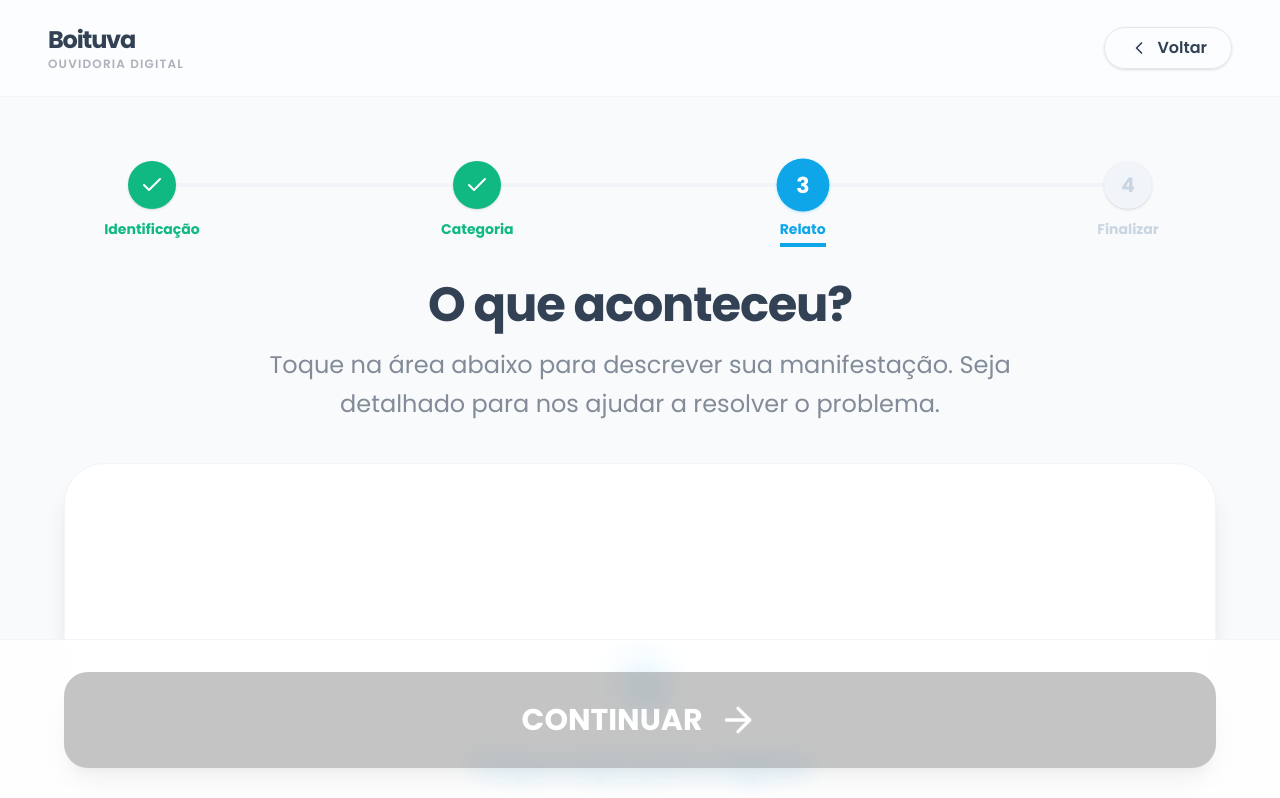
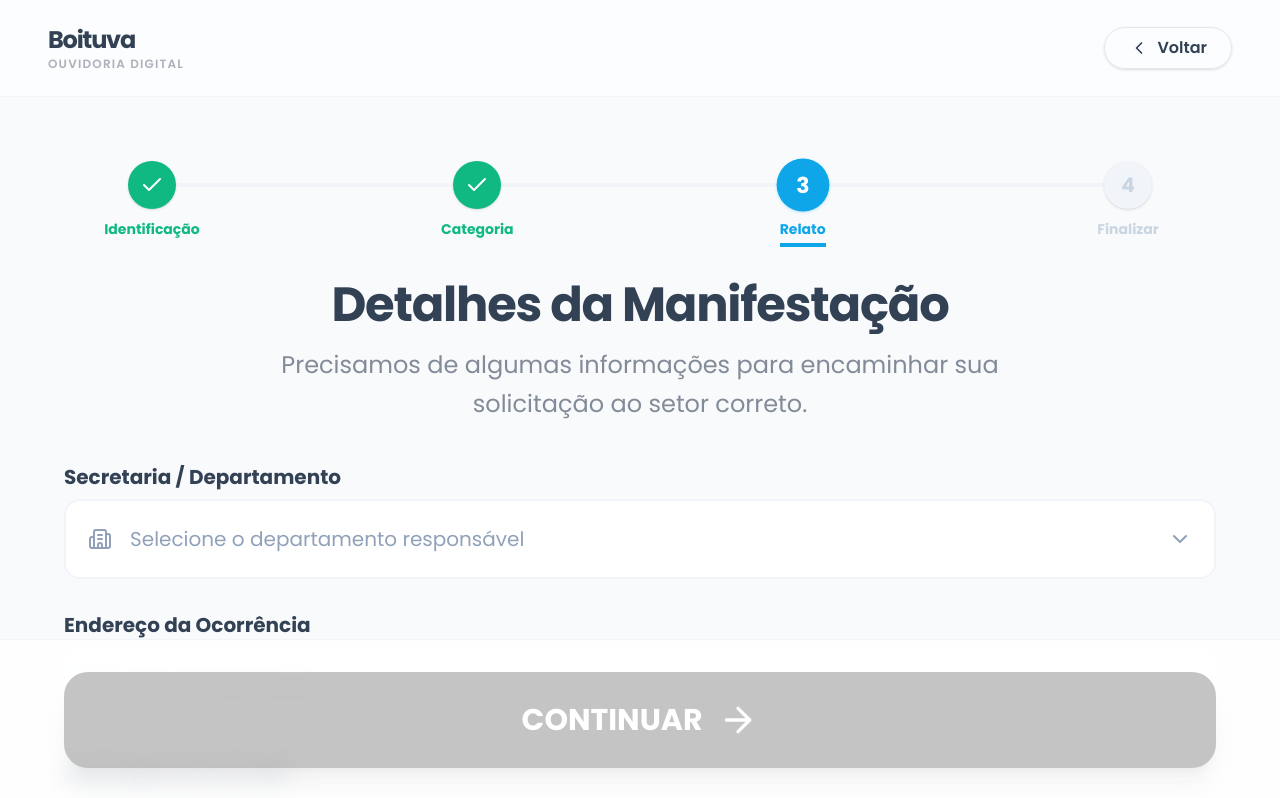
Before and after one commit to joaoSilva240/ouvidoria-ativa-boituva, a Next.js app: page /registro/relato in a window 1280 px wide. Shown: the top 798 px of the page. Built offline with nearby package versions, Linux system fonts and the light colour scheme.

Commit message:
feat: implement wizard state management and update form fields

```diff
--- a/src/app/registro/categoria/page.tsx
+++ b/src/app/registro/categoria/page.tsx
@@ -6,6 +6,7 @@ import { motion } from "framer-motion";
 import { Stepper } from "@/components/wizard/Stepper";
 import { CategoryCard } from "@/components/wizard/CategoryCard";
 import { useRouter } from "next/navigation";
+import { useManifestacao } from "@/contexts/ManifestacaoContext";
 
 const categories = [
     { id: "elogio", label: "Elogio", icon: ThumbsUp, color: "#10B981" }, // Verde Natureza
@@ -16,8 +17,16 @@ const categories = [
 ];
 
 export default function CategoriaPage() {
-    const [selected, setSelected] = useState<string | null>(null);
+    const { data, setCategoria } = useManifestacao();
+    const [selected, setSelected] = useState<string | null>(data.categoria);
     const router = useRouter();
+
+    const handleContinue = () => {
+        if (selected) {
+            setCategoria(selected);
+            router.push("/registro/relato");
+        }
+    };
 
     return (
         <div className="flex flex-col items-center max-w-6xl mx-auto pb-20">
@@ -62,7 +71,7 @@ export default function CategoriaPage() {
             <motion.button
                 whileTap={{ scale: 0.98 }}
                 disabled={!selected}
-                onClick={() => router.push("/registro/relato")}
+                onClick={handleContinue}
                 className="w-full h-24 bg-primary text-white rounded-[24px] text-3xl font-bold flex items-center justify-center gap-4 shadow-xl shadow-primary/20 disabled:opacity-50 disabled:grayscale transition-all"
             >
                 CONTINUAR
--- a/src/app/registro/identificacao/page.tsx
+++ b/src/app/registro/identificacao/page.tsx
@@ -6,6 +6,7 @@ import { motion, AnimatePresence } from "framer-motion";
 import { Stepper } from "@/components/wizard/Stepper";
 import { FormInput } from "@/components/wizard/FormInput";
 import { useRouter } from "next/navigation";
+import { useManifestacao } from "@/contexts/ManifestacaoContext";
 import { clsx, type ClassValue } from "clsx";
 import { twMerge } from "tailwind-merge";
 
@@ -14,8 +15,16 @@ function cn(...inputs: ClassValue[]) {
 }
 
 export default function IdentificacaoPage() {
-    const [mode, setMode] = useState<"identificado" | "anonimo">("identificado");
+    const { data, setIdentificacao } = useManifestacao();
+    const [mode, setMode] = useState<"identificado" | "anonimo">(data.identificacao.mode);
+    const [nome, setNome] = useState(data.identificacao.nome);
+    const [contato, setContato] = useState(data.identificacao.contato);
     const router = useRouter();
+
+    const handleContinue = () => {
+        setIdentificacao({ mode, nome: mode === 'identificado' ? nome : '', contato: mode === 'identificado' ? contato : '' });
+        router.push("/registro/categoria");
+    };
 
     return (
         <div className="flex flex-col items-center max-w-5xl mx-auto">
@@ -89,12 +98,16 @@ export default function IdentificacaoPage() {
                                 label="Nome Completo"
                                 placeholder="Toque para digitar seu nome"
                                 icon={User}
+                                value={nome}
+                                onChange={(e) => setNome(e.target.value)}
                             />
                             <FormInput
                                 label="E-mail ou Telefone"
                                 placeholder="exemplo@email.com ou (15) 99999-9999"
                                 icon={Mail}
                                 className="bg-slate-50/50"
+                                value={contato}
+                                onChange={(e) => setContato(e.target.value)}
                             />
                         </motion.div>
                     ) : (
@@ -114,7 +127,7 @@ export default function IdentificacaoPage() {
 
                 <motion.button
                     whileTap={{ scale: 0.98 }}
-                    onClick={() => router.push("/registro/categoria")}
+                    onClick={handleContinue}
                     className="w-full h-20 bg-primary text-white rounded-[24px] text-2xl font-bold flex items-center justify-center gap-3 shadow-lg shadow-primary/20 mt-4 transition-transform hover:brightness-105"
                 >
                     Continuar
--- a/src/app/registro/layout.tsx
+++ b/src/app/registro/layout.tsx
@@ -1,4 +1,5 @@
 import { WizardHeader } from "@/components/wizard/WizardHeader";
+import { ManifestacaoProvider } from "@/contexts/ManifestacaoContext";
 
 export default function WizardLayout({
     children,
@@ -6,11 +7,13 @@ export default function WizardLayout({
     children: React.ReactNode;
 }) {
     return (
+        <ManifestacaoProvider>
             <div className="min-h-screen bg-slate-50">
                 <WizardHeader />
                 <main className="container mx-auto px-4 py-8">
                     {children}
                 </main>
             </div>
+        </ManifestacaoProvider>
     );
 }
--- a/src/app/registro/relato/page.tsx
+++ b/src/app/registro/relato/page.tsx
@@ -1,10 +1,13 @@
 "use client";
 
 import { useState } from "react";
-import { ArrowRight, X, Info } from "lucide-react";
+import { ArrowRight, X, Info, Building2, MapPin } from "lucide-react";
 import { motion } from "framer-motion";
 import { Stepper } from "@/components/wizard/Stepper";
+import { FormSelect } from "@/components/wizard/FormSelect";
+import { FormInput } from "@/components/wizard/FormInput";
 import { useRouter } from "next/navigation";
+import { useManifestacao } from "@/contexts/ManifestacaoContext";
 import { clsx, type ClassValue } from "clsx";
 import { twMerge } from "tailwind-merge";
 
@@ -12,9 +15,40 @@ function cn(...inputs: ClassValue[]) {
     return twMerge(clsx(inputs));
 }
 
+const secretariats = [
+    "Administração e Equipamentos Públicos",
+    "Assistência Social, Cidadania e Inclusão",
+    "Assuntos Jurídicos",
+    "Chefia de Gabinete",
+    "Comunicação",
+    "Cultura e Economia Criativa",
+    "Educação",
+    "Esportes",
+    "Fazenda, Desenvolvimento Econômico e Finanças",
+    "Governo e Planejamento Estratégico",
+    "Meio Ambiente, Parques e Bem-Estar Animal",
+    "Obras Públicas",
+    "Planejamento Urbano e Habitação",
+    "Saúde",
+    "Segurança Pública",
+    "Serviços",
+    "Trânsito e Mobilidade Urbana",
+    "Turismo, Juventude e Empreendedorismo"
+];
+
 export default function RelatoPage() {
-    const [text, setText] = useState("");
+    const { data, setRelato, setSecretaria, setEndereco } = useManifestacao();
+    const [text, setText] = useState(data.relato);
+    const [secretaria, setSecretariaState] = useState(data.secretaria);
+    const [endereco, setEnderecoState] = useState(data.endereco);
     const router = useRouter();
+
+    const handleContinue = () => {
+        setRelato(text);
+        setSecretaria(secretaria);
+        setEndereco(endereco);
+        router.push("/registro/finalizar");
+    };
 
     return (
         <div className="flex flex-col items-center max-w-6xl mx-auto pb-32">
@@ -22,12 +56,35 @@ export default function RelatoPage() {
 
             <header className="text-center mb-10">
                 <h2 className="text-5xl font-bold text-grafite mb-4 tracking-tight">
-                    O que aconteceu?
+                    Detalhes da Manifestação
                 </h2>
                 <p className="text-2xl text-grafite/60 font-medium max-w-3xl mx-auto leading-relaxed">
-                    Toque na área abaixo para descrever sua manifestação. Seja detalhado para nos ajudar a resolver o problema.
+                    Precisamos de algumas informações para encaminhar sua solicitação ao setor correto.
                 </p>
             </header>
+
+            <div className="w-full flex flex-col gap-8 mb-8">
+                <FormSelect
+                    label="Secretaria / Departamento"
+                    placeholder="Selecione o departamento responsável"
+                    icon={Building2}
+                    options={secretariats}
+                    value={secretaria}
+                    onChange={(e) => setSecretariaState(e.target.value)}
+                />
+
+                <FormInput
+                    label="Endereço da Ocorrência"
+                    placeholder="Rua, número, bairro..."
+                    icon={MapPin}
+                    value={endereco}
+                    onChange={(e) => setEnderecoState(e.target.value)}
+                />
+            </div>
+
+            <div className="w-full mb-4">
+                <label className="text-xl font-bold text-grafite mb-2 block">Descrição do Ocorrido</label>
+            </div>
 
             {/* Área de Texto / Card Principal */}
             <div className="relative w-full">
@@ -80,8 +137,8 @@ export default function RelatoPage() {
             <div className="fixed bottom-0 left-0 w-full p-8 bg-white/80 backdrop-blur-md border-t border-slate-100 z-50 flex justify-center">
                 <motion.button
                     whileTap={{ scale: 0.98 }}
-                    disabled={!text}
-                    onClick={() => router.push("/registro/finalizar")}
+                    disabled={!text || !secretaria || !endereco}
+                    onClick={handleContinue}
                     className="w-full max-w-6xl h-24 bg-primary text-white rounded-[24px] text-3xl font-bold flex items-center justify-center gap-4 shadow-xl shadow-primary/20 disabled:opacity-50 disabled:grayscale transition-all"
                 >
                     CONTINUAR
--- /dev/null
+++ b/src/components/wizard/FormSelect.tsx
@@ -0,0 +1,53 @@
+"use client";
+
+import { clsx, type ClassValue } from "clsx";
+import { twMerge } from "tailwind-merge";
+import { LucideIcon, ChevronDown } from "lucide-react";
+
+function cn(...inputs: ClassValue[]) {
+    return twMerge(clsx(inputs));
+}
+
+interface FormSelectProps extends React.SelectHTMLAttributes<HTMLSelectElement> {
+    label: string;
+    icon?: LucideIcon;
+    options: string[];
+    placeholder?: string;
+}
+
+export function FormSelect({ label, icon: Icon, options, placeholder, className, ...props }: FormSelectProps) {
+    return (
+        <div className="flex flex-col gap-2 w-full">
+            <label className="text-xl font-bold text-grafite">{label}</label>
+            <div className="relative flex items-center">
+                {Icon && (
+                    <div className="absolute left-6 text-slate-400 z-10 pointer-events-none">
+                        <Icon className="w-6 h-6" />
+                    </div>
+                )}
+                <select
+                    {...props}
+                    className={cn(
+                        "w-full h-20 rounded-2xl border-2 border-slate-100 bg-white px-6 py-4 text-xl text-grafite transition-all outline-none focus:border-primary appearance-none",
+                        Icon && "pl-16",
+                        "pr-12", // Space for chevron
+                        props.value === "" && "text-slate-400", // Placeholder color logic
+                        className
+                    )}
+                >
+                    <option value="" disabled selected hidden>
+                        {placeholder || "Selecione uma opção"}
+                    </option>
+                    {options.map((option) => (
+                        <option key={option} value={option} className="text-grafite">
+                            {option}
+                        </option>
+                    ))}
+                </select>
+                <div className="absolute right-6 text-slate-400 pointer-events-none">
+                    <ChevronDown className="w-6 h-6" />
+                </div>
+            </div>
+        </div>
+    );
+}
--- /dev/null
+++ b/src/contexts/ManifestacaoContext.tsx
@@ -0,0 +1,106 @@
+"use client";
+
+import React, { createContext, useContext, useState, ReactNode } from "react";
+
+export type Identificacao = {
+    mode: "identificado" | "anonimo";
+    nome: string;
+    contato: string;
+};
+
+export type ManifestacaoData = {
+    identificacao: Identificacao;
+    categoria: string | null; // Categoria ID
+    relato: string;
+    secretaria: string;
+    endereco: string;
+    arquivos: File[]; // Placeholder for future use
+};
+
+interface ManifestacaoContextType {
+    data: ManifestacaoData;
+    setIdentificacao: (data: Identificacao) => void;
+    setCategoria: (id: string) => void;
+    setRelato: (text: string) => void;
+    setSecretaria: (text: string) => void;
+    setEndereco: (text: string) => void;
+    addArquivo: (file: File) => void;
+    removeArquivo: (index: number) => void;
+    reset: () => void;
+}
+
+const defaultData: ManifestacaoData = {
+    identificacao: { mode: "identificado", nome: "", contato: "" },
+    categoria: null,
+    relato: "",
+    secretaria: "",
+    endereco: "",
+    arquivos: [],
+};
+
+const ManifestacaoContext = createContext<ManifestacaoContextType | undefined>(undefined);
+
+export function ManifestacaoProvider({ children }: { children: ReactNode }) {
+    const [data, setData] = useState<ManifestacaoData>(defaultData);
+
+    const setIdentificacao = (identificacao: Identificacao) => {
+        setData((prev) => ({ ...prev, identificacao }));
+    };
+
+    const setCategoria = (categoria: string) => {
+        setData((prev) => ({ ...prev, categoria }));
+    };
+
+    const setRelato = (relato: string) => {
+        setData((prev) => ({ ...prev, relato }));
+    };
+
+    const setSecretaria = (secretaria: string) => {
+        setData((prev) => ({ ...prev, secretaria }));
+    };
+
+    const setEndereco = (endereco: string) => {
+        setData((prev) => ({ ...prev, endereco }));
+    };
+
+    const addArquivo = (file: File) => {
+        setData((prev) => ({ ...prev, arquivos: [...prev.arquivos, file] }));
+    };
+
+    const removeArquivo = (index: number) => {
+        setData((prev) => ({
+            ...prev,
+            arquivos: prev.arquivos.filter((_, i) => i !== index),
+        }));
+    };
+
+    const reset = () => {
+        setData(defaultData);
+    };
+
+    return (
+        <ManifestacaoContext.Provider
+            value={{
+                data,
+                setIdentificacao,
+                setCategoria,
+                setRelato,
+                setSecretaria,
+                setEndereco,
+                addArquivo,
+                removeArquivo,
+                reset,
+            }}
+        >
+            {children}
+        </ManifestacaoContext.Provider>
+    );
+}
+
+export function useManifestacao() {
+    const context = useContext(ManifestacaoContext);
+    if (!context) {
+        throw new Error("useManifestacao must be used within a ManifestacaoProvider");
+    }
+    return context;
+}
```
Also changed, not shown: src/app/registro/finalizar/page.tsx (+33 -17 lines). Lines whose indentation alone changed are shown as unchanged.
